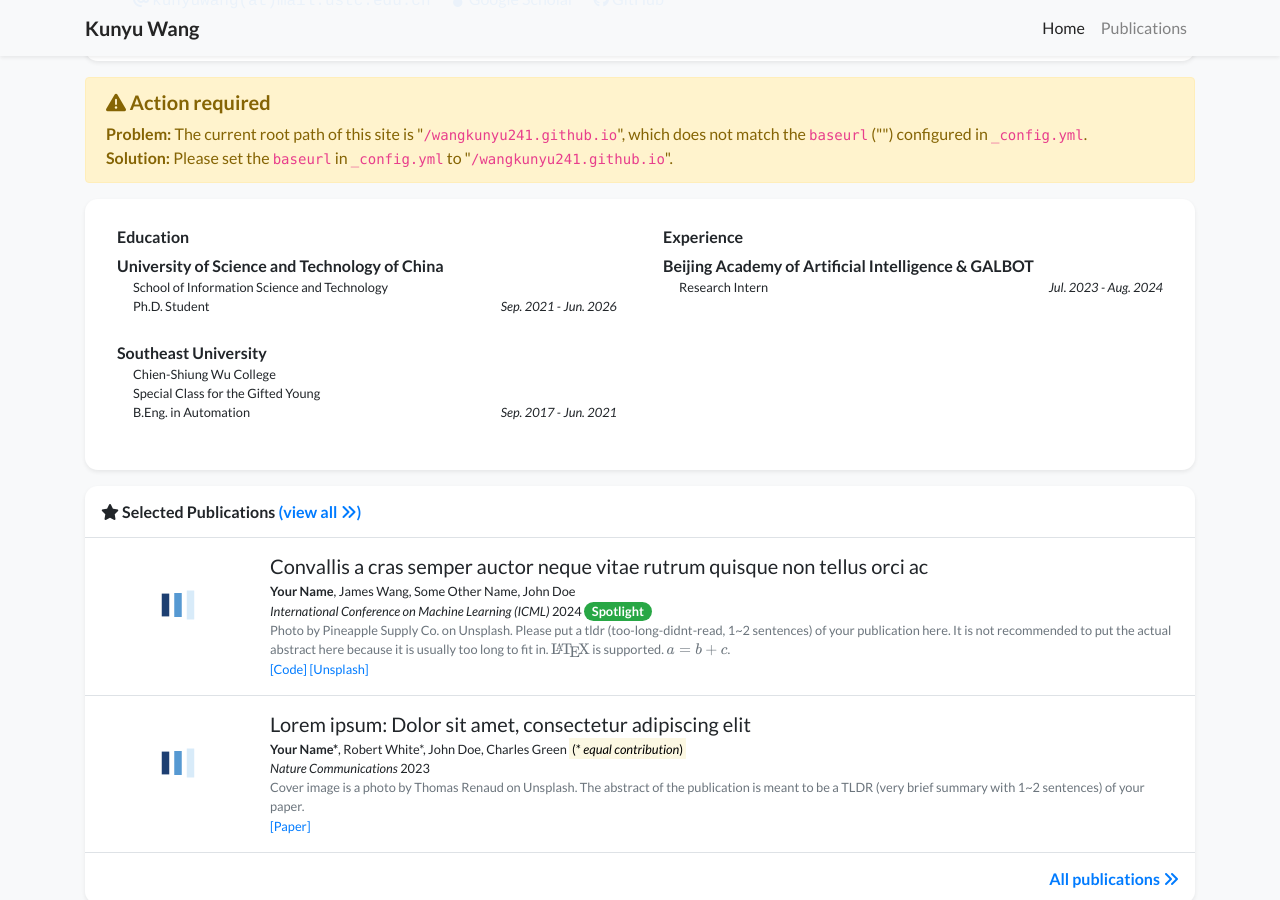
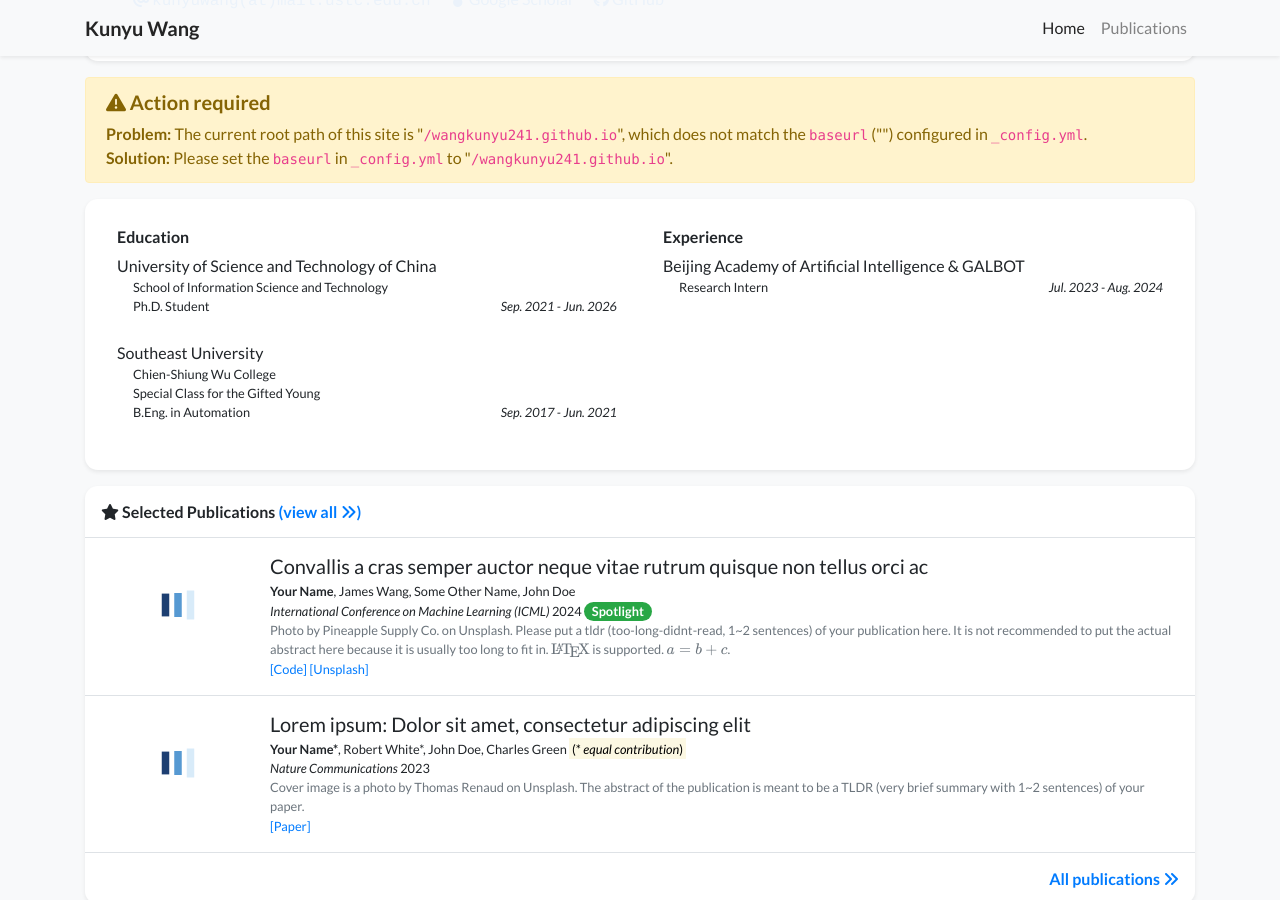
Before and after one commit to wangkunyu241/wangkunyu241.github.io, a Jekyll site: the page built from index.html, in a window 1280 px wide and 900 px high, scrolled down 646 px. Built offline with Jekyll 4.4.1, drawn with Linux system fonts in a browser that asks for light colours; nearby versions of some CDN libraries; a style sheet for code colours, icons or effects is not loaded.

Commit message:
Update experience_card.html

```diff
--- a/_includes/widgets/experience_card.html
+++ b/_includes/widgets/experience_card.html
@@ -12,7 +12,7 @@
                 {% for item in site.data.profile.education %}
                 <li class="mb-4">
                   <div>
-                    <div class="font-weight-bold">{{ item.name }}</div>
+                    <div>{{ item.name }}</div>
                     <div class="small ml-3">{{ item.dept }}</div>
                     <div class="small d-flex ml-3">
                       <div>{{ item.position }}</div>
@@ -34,7 +34,7 @@
                 {% for item in site.data.profile.experience %}
                 <li class="mb-4">
                   <div>
-                    <div class="font-weight-bold">{{ item.name }}</div>
+                    <div>{{ item.name }}</div>
                     <div class="small ml-3">{{ item.dept }}</div>
                     <div class="small d-flex ml-3">
                       <div>{{ item.position }}</div>
```
